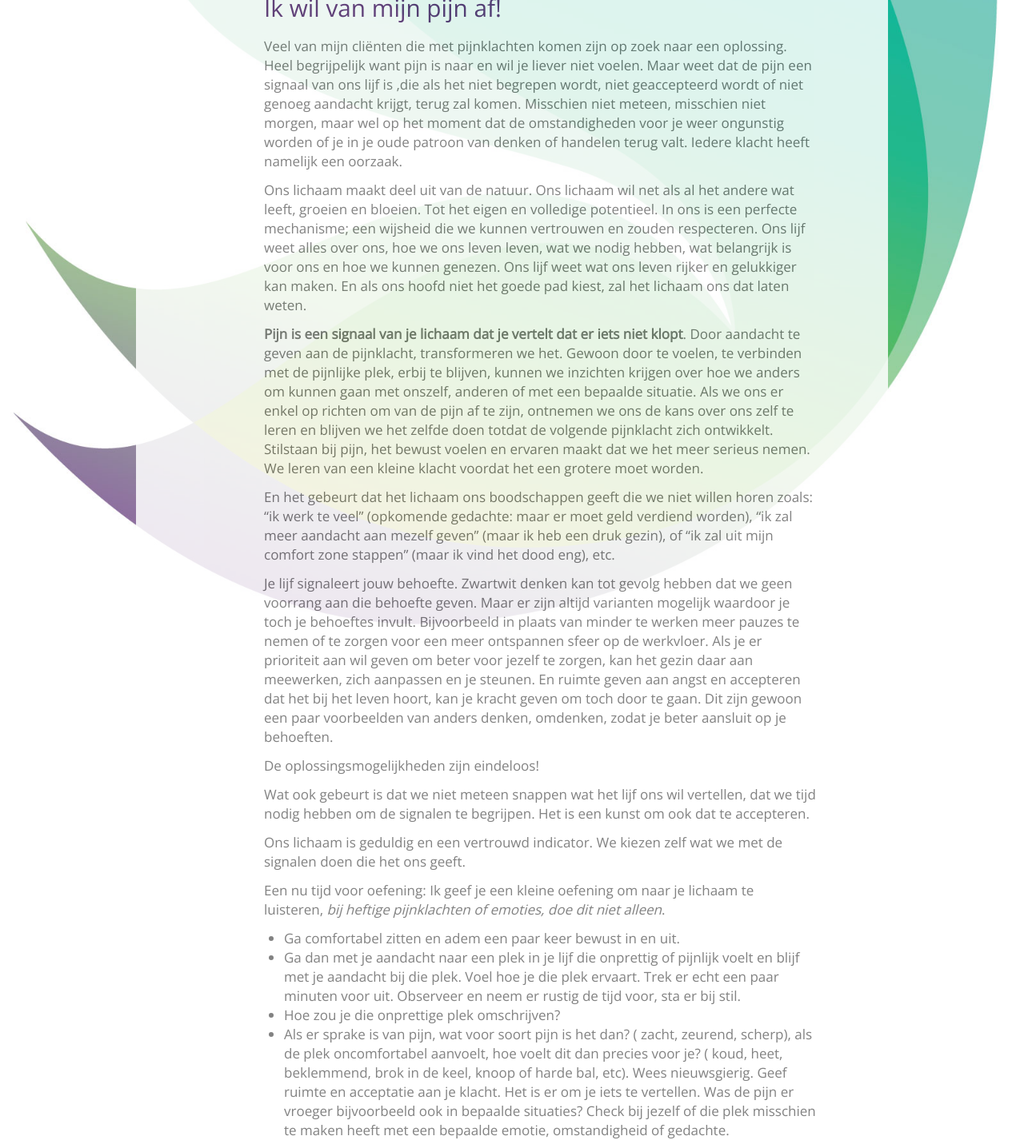
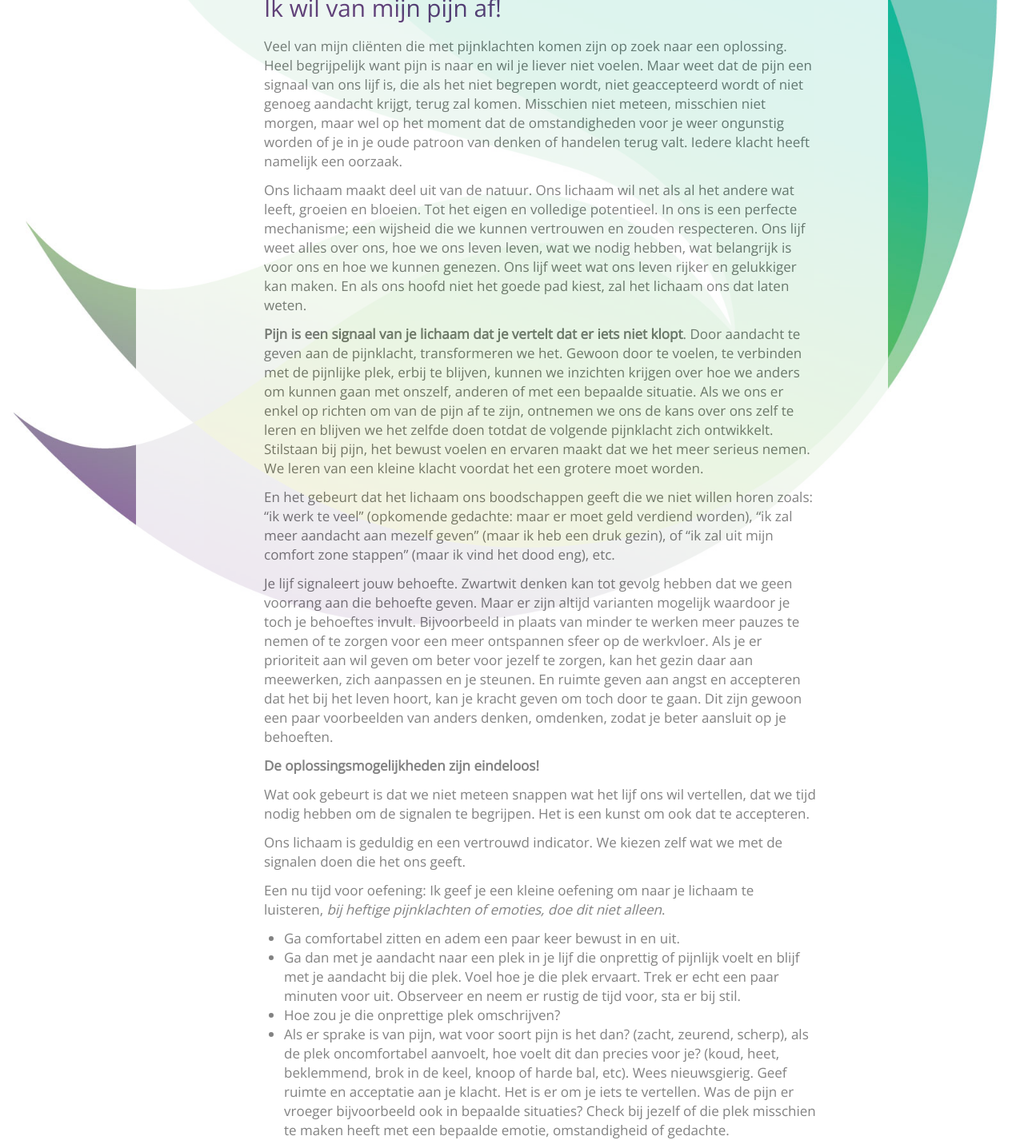
Before and after one commit to pwagland/pwagland.github.io, a Jekyll site: the page built from _posts/2017-09-24-ik-wil-van-mijn-pijn-af.md, in a window 1280 px wide. Shown: the part 150-1576 px from the top of the page at 80% size. Built offline with Jekyll 4.4.1, drawn with Linux system fonts in a browser that asks for light colours; nearby versions of some CDN libraries; comment, search, counter and statistics services are not loaded.

Commit message:
grammar spacing fixes

```diff
--- a/_posts/2017-09-24-ik-wil-van-mijn-pijn-af.md
+++ b/_posts/2017-09-24-ik-wil-van-mijn-pijn-af.md
@@ -5,17 +5,17 @@
 ---
 Veel van mijn cliënten die met pijnklachten komen zijn op zoek naar een oplossing.
 Heel begrijpelijk want pijn is naar en wil je liever niet voelen.
-Maar weet dat de pijn een signaal van ons lijf is ,die als het niet begrepen wordt, niet geaccepteerd wordt of niet genoeg aandacht krijgt, terug zal komen. Misschien niet meteen, misschien niet morgen, maar wel op het moment dat de omstandigheden voor je weer ongunstig worden of je in je oude patroon van denken of handelen terug valt. Iedere klacht heeft namelijk een oorzaak.
+Maar weet dat de pijn een signaal van ons lijf is, die als het niet begrepen wordt, niet geaccepteerd wordt of niet genoeg aandacht krijgt, terug zal komen. Misschien niet meteen, misschien niet morgen, maar wel op het moment dat de omstandigheden voor je weer ongunstig worden of je in je oude patroon van denken of handelen terug valt. Iedere klacht heeft namelijk een oorzaak.
 
 Ons lichaam maakt deel uit van de natuur. Ons lichaam wil net als al het andere wat leeft, groeien en bloeien. Tot het eigen en volledige potentieel. In ons is een perfecte mechanisme; een wijsheid die we kunnen vertrouwen en zouden respecteren. Ons lijf weet alles over ons, hoe we ons leven leven, wat we nodig hebben, wat belangrijk is voor ons en hoe we kunnen genezen. Ons lijf weet wat ons leven rijker en gelukkiger kan maken. En als ons hoofd niet het goede pad kiest, zal het lichaam ons dat laten weten.
 
 **Pijn is een signaal van je lichaam dat je vertelt dat er iets niet klopt**. Door aandacht te geven aan de pijnklacht, transformeren we het. Gewoon door te voelen, te verbinden met de pijnlijke plek, erbij te blijven, kunnen we inzichten krijgen over hoe we anders om kunnen gaan met onszelf, anderen of met een bepaalde situatie.  Als we ons er enkel op richten om van de pijn af te zijn, ontnemen we ons de kans over ons zelf te leren en blijven we het zelfde doen totdat de volgende pijnklacht zich ontwikkelt. Stilstaan bij pijn, het bewust voelen en ervaren maakt dat we het meer serieus nemen. We leren van een kleine klacht voordat het een grotere moet worden.
 
-En het gebeurt dat het lichaam ons boodschappen geeft die we niet willen horen zoals: “ik werk te veel”  (opkomende gedachte: maar er moet geld verdiend worden), “ik zal meer aandacht aan mezelf geven” (maar ik heb een druk gezin), of “ik zal uit mijn comfort zone stappen” (maar ik vind het dood eng), etc.
+En het gebeurt dat het lichaam ons boodschappen geeft die we niet willen horen zoals: “ik werk te veel” (opkomende gedachte: maar er moet geld verdiend worden), “ik zal meer aandacht aan mezelf geven” (maar ik heb een druk gezin), of “ik zal uit mijn comfort zone stappen” (maar ik vind het dood eng), etc.
 
 Je lijf signaleert jouw behoefte. Zwartwit denken kan tot gevolg hebben dat we geen voorrang aan die behoefte geven. Maar er zijn altijd varianten mogelijk waardoor je toch je behoeftes invult. Bijvoorbeeld in plaats van minder te werken meer pauzes te nemen of te zorgen voor een meer ontspannen sfeer op de werkvloer. Als je er prioriteit aan wil geven om beter voor jezelf te zorgen, kan het gezin daar aan meewerken, zich aanpassen en je steunen. En ruimte geven aan angst en accepteren dat het bij het leven hoort, kan je kracht geven om toch door te gaan. Dit zijn gewoon een paar voorbeelden van anders denken, omdenken, zodat je beter aansluit op je behoeften.
 
-De oplossingsmogelijkheden zijn eindeloos!
+**De oplossingsmogelijkheden zijn eindeloos!**
 
 Wat ook gebeurt is dat we niet meteen snappen wat het lijf ons wil vertellen, dat we tijd nodig hebben om de signalen te begrijpen. Het is een kunst om ook dat te accepteren.
 
@@ -26,11 +26,11 @@
 * Ga comfortabel zitten en adem een paar keer bewust in en uit.
 * Ga dan met je aandacht naar een plek in je lijf die onprettig of pijnlijk voelt en blijf met je aandacht bij die plek. Voel hoe je die plek ervaart. Trek er echt een paar minuten voor uit. Observeer en neem er rustig de tijd voor, sta er bij stil.
 * Hoe zou je die onprettige plek omschrijven?
-* Als er sprake is van pijn, wat voor soort pijn is het dan? ( zacht, zeurend, scherp), als de plek oncomfortabel aanvoelt, hoe voelt dit dan precies voor je? ( koud, heet, beklemmend, brok in de keel, knoop of harde bal, etc). Wees nieuwsgierig. Geef ruimte en acceptatie aan je klacht. Het is er om je  iets te vertellen. Was de pijn er vroeger bijvoorbeeld ook in bepaalde situaties? Check bij jezelf of die plek misschien te maken heeft met een bepaalde emotie, omstandigheid of gedachte.
+* Als er sprake is van pijn, wat voor soort pijn is het dan? (zacht, zeurend, scherp), als de plek oncomfortabel aanvoelt, hoe voelt dit dan precies voor je? (koud, heet, beklemmend, brok in de keel, knoop of harde bal, etc). Wees nieuwsgierig. Geef ruimte en acceptatie aan je klacht. Het is er om je iets te vertellen. Was de pijn er vroeger bijvoorbeeld ook in bepaalde situaties? Check bij jezelf of die plek misschien te maken heeft met een bepaalde emotie, omstandigheid of gedachte.
 * Observeer. Verandert het gevoel bij die plek of blijft het hetzelfde?
 * Misschien weet je al wat je lijf vraagt van je, misschien niet…
-* In ieder geval bedank  je lijf voor de boodschap die het bracht.
+* In ieder geval bedank je lijf voor de boodschap die het bracht.
 * Wees dankbaar voor wat er is.
 
-Ik ben nieuwsgierig naar jullie ervaringen. Wil je het met me delen of heb je een vraag?  Schrijf gewoon naar: <info@massagetherapie-hilversum.nl>.
+Ik ben nieuwsgierig naar jullie ervaringen. Wil je het met me delen of heb je een vraag? Schrijf gewoon naar: <info@massagetherapie-hilversum.nl>.
 Veel succes!
```
